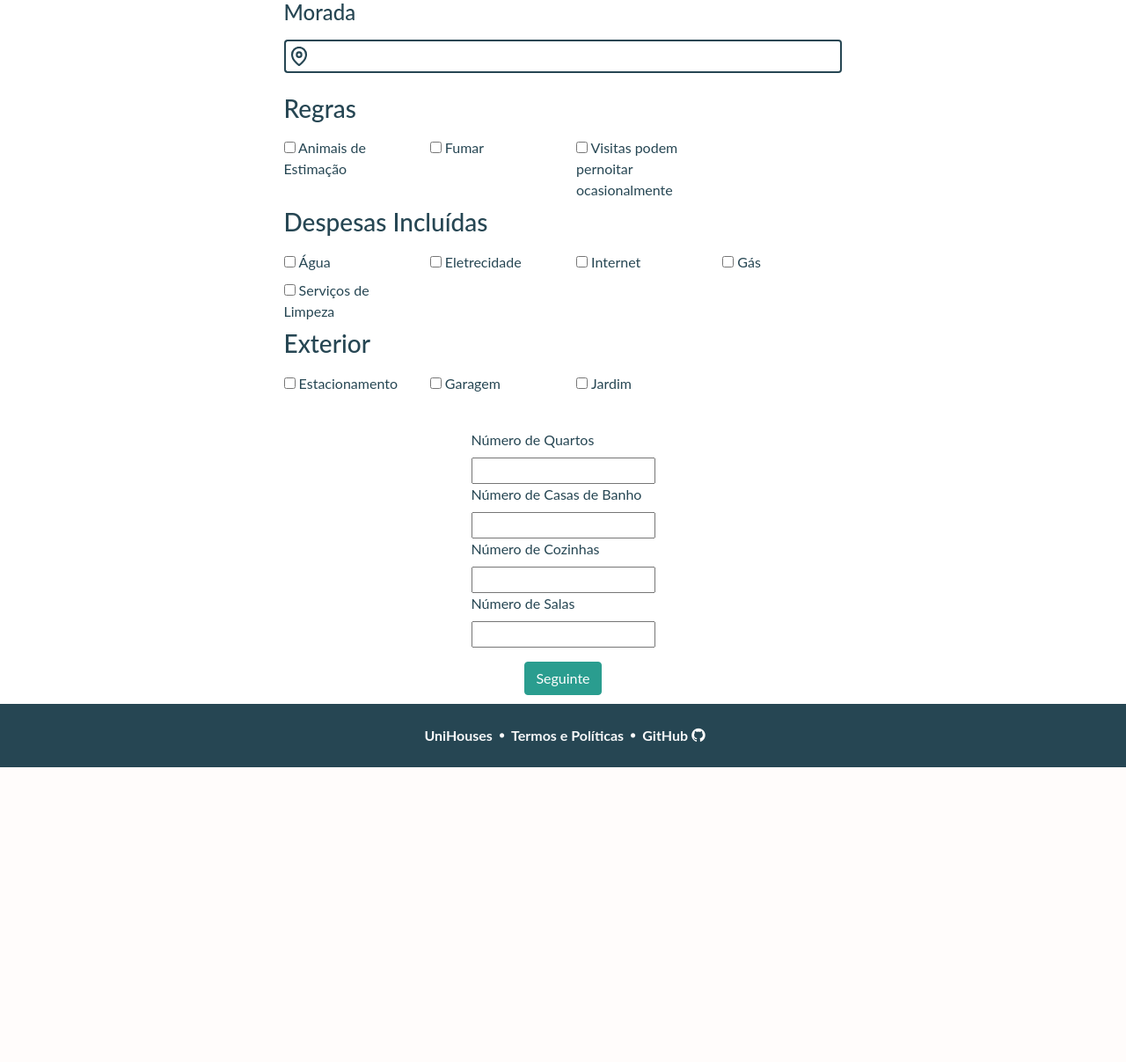
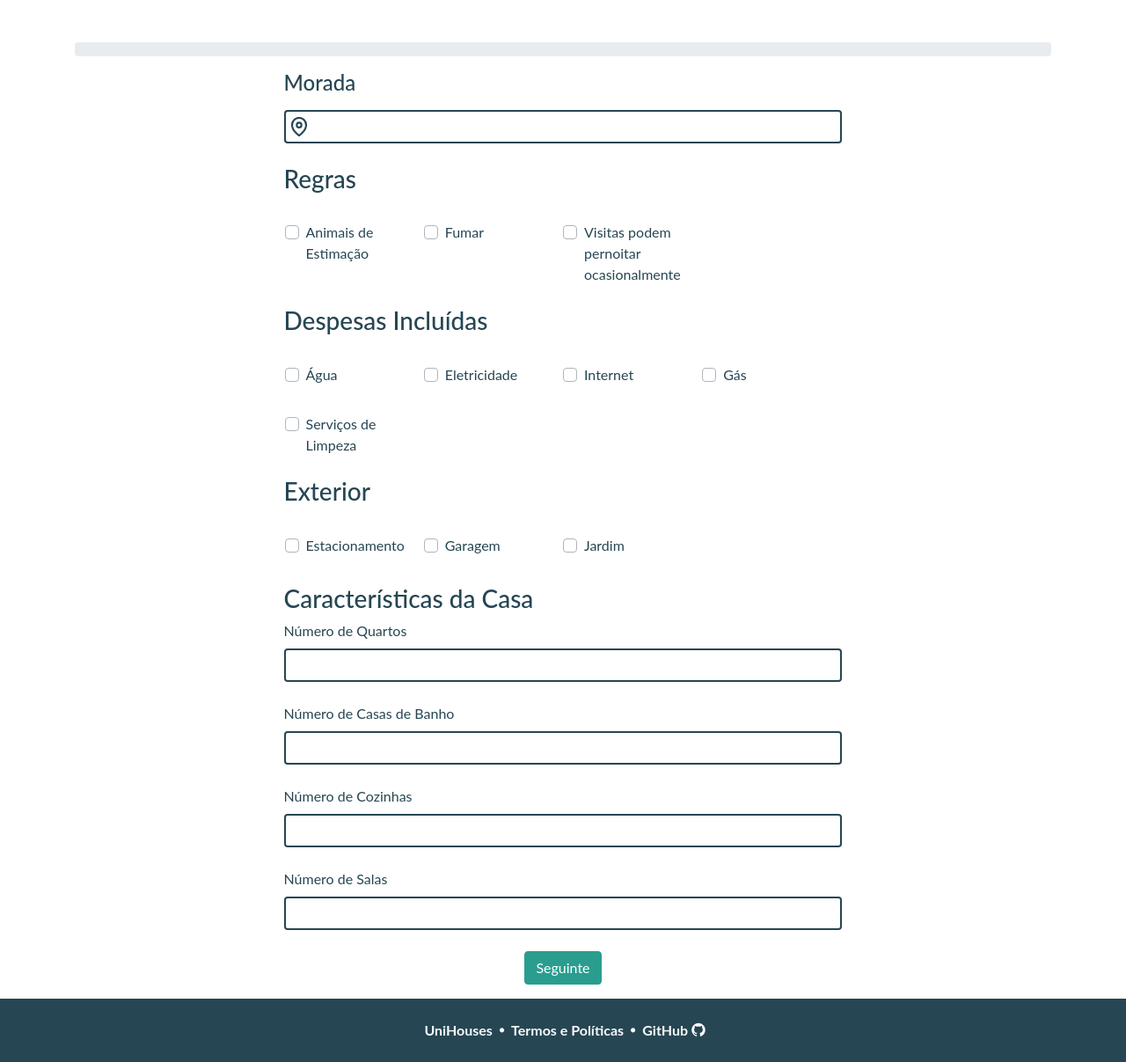
Before and after one commit to danielserras/projeto_final, a Django app: page /mainApp/addProperty in a window 1280 px wide. Shown: the part 56-1263 px from the top of the page at 88% size. Before the commit the page ends 928 px from the top, so only its background shows below. Run offline with Django 3.2, Linux system fonts and the light colour scheme; some libraries are stand-ins or nearby versions.

Commit message:
Style in forms

```diff
--- a/projeto_final_/mainApp/forms.py
+++ b/projeto_final_/mainApp/forms.py
@@ -119,6 +119,9 @@ class BedroomForm(forms.ModelForm):
             "heater",
             "air_conditioning",
             "ensuite_bathroom"]
+
+        widget={
+            'be_chairs' : forms.CheckboxInput(attrs={'class':'custom-control-input'})}
 
 
 
--- a/projeto_final_/mainApp/templates/mainApp/addLivingroom.html
+++ b/projeto_final_/mainApp/templates/mainApp/addLivingroom.html
@@ -9,6 +9,11 @@
 
 {% block content %}
 <div class="container">
+    {% if request.session.livingrooms_num > 0%}
+        <div class="progress mt-5 mb-3">
+            <div class="progress-bar progress-bar-striped progress-bar-animated bg-secondary" role="progressbar" aria-valuenow="75" aria-valuemin="0" aria-valuemax="100" style="width:80%"></div>
+        </div>
+    {% endif %}
     <form action="" method="POST">
         {% csrf_token %}
         {{live_formset.management_form}}
--- a/projeto_final_/mainApp/templates/mainApp/addProperty.html
+++ b/projeto_final_/mainApp/templates/mainApp/addProperty.html
@@ -8,7 +8,10 @@
 {% endblock %}
 
 {% block content %}
-<div class="container">
+<div class="container ">
+    <div class="progress mt-5 mb-3">
+        <div class="progress-bar progress-bar-striped progress-bar-animated bg-secondary" role="progressbar" aria-valuenow="75" aria-valuemin="0" aria-valuemax="100"></div>
+    </div>
     <form action="{% url 'addProperty' %}" method="POST" id="formContainer">
         {% csrf_token %}
         <div class="row justify-content-md-center pageListing-1">
@@ -21,33 +24,33 @@
                             <img src='{% static "mainApp/images/map-pin.svg" %}' class='img-fluid' alt='Location pin'>
                         </span>
                     </div>
-                    <input type="text" class="form-control border-left-0 pl-0 border-info border-3 rounded-right" name="address">
+                    <input type="text" class="form-control border-left-0 pl-0 border-info border-3 rounded-right" name="address" required>
                 </div>
             </div>
         </div>
 
-        <div class="row pageListing-1">
-            <div class="col-sm-12" id="pageListing-7">
+        <div class="row">
+            <div class="col-sm-12" >
                 <div class="row mt-2 mb-2 justify-content-md-center">
                     <div class="col-sm-7">
                         <h3>Regras</h3>
                     </div>
                 </div>
 
-                <div class="row justify-content-md-center mb-2">
+                <div class="row justify-content-md-center mb-2 ">
                     <div class="col-sm-7">
-                        <div class="row">
-                            <div class="col-sm-3">
-                                <input type="checkbox" name="pets" >
-                                <label for="pets" class="d-inline">Animais de Estimação</label>
+                        <div class="row p-3">
+                            <div class="col-sm-3 custom-control custom-checkbox">
+                                <input type="checkbox" name="pets" class="custom-control-input" id="pets">
+                                <label for="pets" class="custom-control-label">Animais de Estimação</label>
                             </div>
-                            <div class="col-sm-3">
-                                <input type="checkbox" name="smoke" >
-                                <label for="smoke">Fumar</label>
+                            <div class="col-sm-3 custom-control custom-checkbox">
+                                <input type="checkbox" name="smoke" class="custom-control-input" id="smoke">
+                                <label for="smoke" class="custom-control-label">Fumar</label>
                             </div>
-                            <div class="col-sm-3">
-                                <input type="checkbox" name="overnight_visits" >
-                                <label for="overnight_visits" class="d-inline">Visitas podem pernoitar ocasionalmente</label>
+                            <div class="col-sm-3 custom-control custom-checkbox">
+                                <input type="checkbox" name="overnight_visits"class="custom-control-input" id="overnight_visits">
+                                <label for="overnight_visits" class="custom-control-label">Visitas podem pernoitar ocasionalmente</label>
                             </div>
                         </div>
                     </div>
@@ -61,28 +64,28 @@
 
                 <div class="row justify-content-md-center mb-2">
                     <div class="col-sm-7">
-                        <div class="row">
-                            <div class="col-sm-3">
-                                <input type="checkbox" name="water" >
-                                <label for="water">Água</label>
+                        <div class="row p-3">
+                            <div class="col-sm-3 custom-control custom-checkbox">
+                                <input type="checkbox" name="water" class="custom-control-input" id="water">
+                                <label for="water" class="custom-control-label">Água</label>
                             </div>
-                            <div class="col-sm-3">
-                                <input type="checkbox" name="eletricity" >
-                                <label for="eletricity">Eletrecidade</label>
+                            <div class="col-sm-3 custom-control custom-checkbox">
+                                <input type="checkbox" name="eletricity" class="custom-control-input" id="eletricity">
+                                <label for="eletricity" class="custom-control-label">Eletricidade</label>
                             </div>
-                            <div class="col-sm-3">
-                                <input type="checkbox" name="internet" >
-                                <label for="internet">Internet</label>
+                            <div class="col-sm-3 custom-control custom-checkbox">
+                                <input type="checkbox" name="internet" class="custom-control-input" id="internet">
+                                <label for="internet" class="custom-control-label">Internet</label>
                             </div>
-                            <div class="col-sm-3">
-                                <input type="checkbox" name="gas" >
-                                <label for="gas">Gás</label>
+                            <div class="col-sm-3 custom-control custom-checkbox">
+                                <input type="checkbox" name="gas" class="custom-control-input" id="gas">
+                                <label for="gas" class="custom-control-label">Gás</label>
                             </div>
                         </div>
-                        <div class="row">
-                            <div class="col-sm-3">
-                                <input type="checkbox" name="cleaning_services" >
-                                <label for="cleaning_services" class="d-inline">Serviços de Limpeza</label>
+                        <div class="row p-3">
+                            <div class="col-sm-3 custom-control custom-checkbox">
+                                <input type="checkbox" name="cleaning_services" class="custom-control-input" id="cleaning_services">
+                                <label for="cleaning_services" class="custom-control-label">Serviços de Limpeza</label>
                             </div>
                         </div>
                     </div>
@@ -96,38 +99,42 @@
 
                 <div class="row justify-content-md-center mb-2">
                     <div class="col-sm-7">
-                        <div class="row">
-                            <div class="col-sm-3">
-                                <input type="checkbox" name="street_parking" >
-                                <label for="street_parking">Estacionamento</label>
+                        <div class="row p-3">
+                            <div class="col-sm-3 custom-control custom-checkbox">
+                                <input type="checkbox" name="street_parking" class="custom-control-input" id="street_parking">
+                                <label for="street_parking" class="custom-control-label">Estacionamento</label>
                             </div>
-                            <div class="col-sm-3">
-                                <input type="checkbox" name="garage" >
-                                <label for="garage">Garagem</label>
+                            <div class="col-sm-3 custom-control custom-checkbox">
+                                <input type="checkbox" name="garage" class="custom-control-input" id="garage">
+                                <label for="garage" class="custom-control-label">Garagem</label>
                             </div>
-                            <div class="col-sm-3">
-                                <input type="checkbox" name="garden" >
-                                <label for="garden">Jardim</label>
+                            <div class="col-sm-3 custom-control custom-checkbox">
+                                <input type="checkbox" name="garden" class="custom-control-input" id="garden">
+                                <label for="garden" class="custom-control-label">Jardim</label>
                             </div>
                         </div>
                     </div>
                 </div>
             </div>
         </div>
-        <div class="row justify-content-md-center ">
-            <div class="form-group col-sm-auto">
-                <br>
-                <label for="" class="">Número de Quartos</label><br>
-                <input type="number" name="bedrooms_num" id="bedroomsNum" min="1"> <br>
-                <label for="" class="">Número de Casas de Banho</label><br>
-                <input type="number" name="bathrooms_num" id="bathroomsNum" min="1"><br>
-                <label for="" class="">Número de Cozinhas</label><br>
-                <input type="number" name="kitchens_num" id="kitchensNum" min="1"><br>
-                <label for="" class="">Número de Salas</label><br>
-                <input type="number" name="livingrooms_num" id="livingroomsNum" min="0"> <br>
+        <div class="row mt-2  justify-content-md-center">
+            <div class="col-sm-7">
+                <h3>Características da Casa</h3>
             </div>
         </div>
-        <div class="row justify-content-md-center text-center">
+        <div class="row justify-content-md-center">
+            <div class="col-sm-7">
+                <label for="bedroomsNum" >Número de Quartos</label>
+                <input type="number" name="bedrooms_num" id="bedroomsNum" min="1" class="form-control border-info border-3 rounded" required> <br>
+                <label for="bathroomsNum" >Número de Casas de Banho</label><br>
+                <input type="number" name="bathrooms_num" id="bathroomsNum" min="1" class="form-control border-info border-3 rounded-right" required><br>
+                <label for="kitchensNum" >Número de Cozinhas</label><br>
+                <input type="number" name="kitchens_num" id="kitchensNum" min="1" class="form-control border-info border-3 rounded-right" required><br>
+                <label for="livingroomsNum" >Número de Salas</label><br>
+                <input type="number" name="livingrooms_num" id="livingroomsNum" min="0" class="form-control border-info border-3 rounded-right" required> <br>
+            </div>
+        </div>
+        <div class="row justify-content-md-center text-center mb-3">
             <div class="col-sm-auto">
                 <button type="submit" class="btn btn-secondary" >Seguinte</button>
             </div>
--- a/projeto_final_/mainApp/views.py
+++ b/projeto_final_/mainApp/views.py
@@ -79,19 +79,19 @@ def introduce_property_view (request):
         if 'bedrooms_num' in request.session.keys():
             bed_form = BedroomFormSet(data=request.POST)
             form_list.append(bed_form)
-            print(request.session.keys())
+            #print(request.session.keys())
         elif 'bathrooms_num' in request.session.keys():
             bath_form = BathroomFormSet(data=request.POST)
             form_list.append(bath_form)
-            print('entrei1')
+            #print('entrei1')
         elif 'kitchens_num' in request.session.keys():
             kitchen_form = KitchenFormSet(data=request.POST)
             form_list.append(kitchen_form)
-            print('entrei2')
+            #print('entrei2')
         elif 'livingrooms_num' in request.session.keys():
             live_form = LivingroomFormSet(data=request.POST)
             form_list.append(live_form)
-            print('entrei3')
+            #print('entrei3')
         elif 'listing' in request.session.keys():
             listing_form = ListingForm(data=request.POST)
             form_list.append(listing_form)
@@ -306,7 +306,7 @@ def introduce_property_view (request):
                             room_obj.save()
                             return redirect('index')
 
-        return redirect('home')     #PLACEHOLDER
+        return redirect('index')     #PLACEHOLDER
 
     else:
         prop_form = PropertyForm()
```
Also changed, not shown: projeto_final_/mainApp/templates/mainApp/addBathroom.html (+9 -0 lines), projeto_final_/mainApp/templates/mainApp/addBedroom.html (+12 -3 lines), projeto_final_/mainApp/templates/mainApp/addKitchen.html (+9 -0 lines), projeto_final_/mainApp/templates/mainApp/addListing.html (+3 -27 lines), projeto_final_/mainApp/migrations/0001_initial.py, projeto_final_/mainApp/migrations/0002_auto_20210302_1456.py (deleted).
